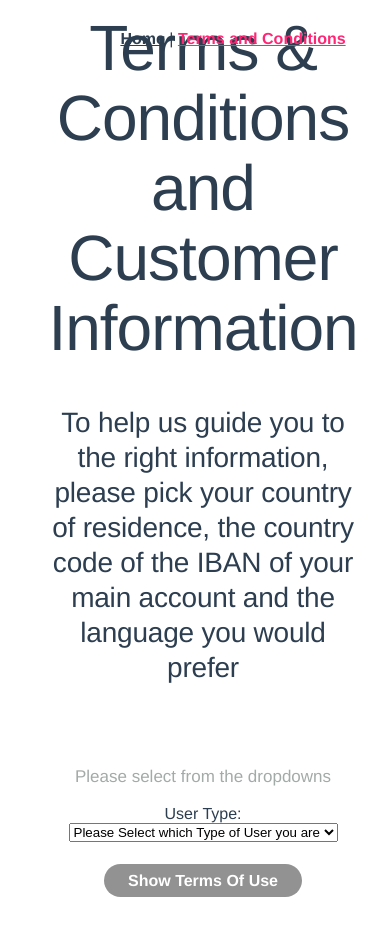
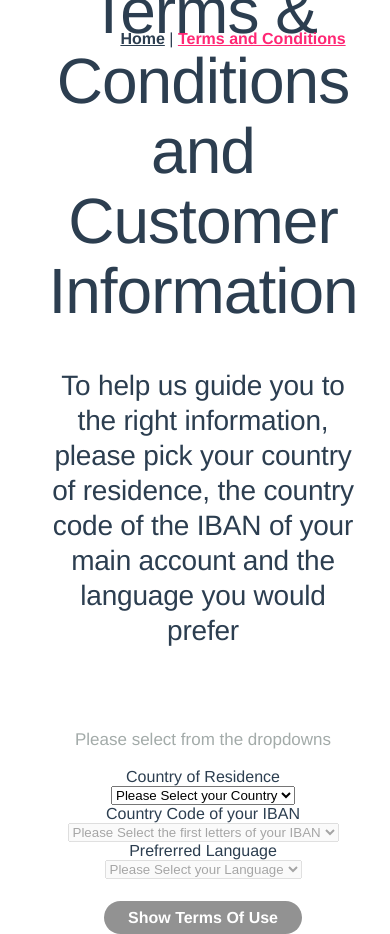
Before and after one commit to MetinLamby/solarisbanktccopy, a Vue app: page /termsandconditionsform in a window 390 px wide. Shown: the top 934 px of the page. Before the commit the page ends 897 px from the top, so only its background shows below. Built offline with nearby package versions, Linux system fonts and the light colour scheme.

Commit message:
added the responsive dropdown menus

```diff
--- a/src/views/TCFormView.vue
+++ b/src/views/TCFormView.vue
@@ -8,17 +8,102 @@
         </div>
         <div class="termsAndConditionsInputForm">
             <p class="formHeader">Please select from the dropdowns</p>
-            <div class="userType">
-                <div>User Type: {{ userTypeSelected }}</div>
-                <select v-model="userTypeSelected">
-                    <option disabled value="">Please Select which Type of User you are</option>
-                    <option>Issuer</option>
-                    <option>Investor</option>
+
+
+
+
+
+            <div class="countryOfResidence">
+                <div>Country of Residence</div>
+                <select v-model="residenceCountry">
+                    <option disabled value="">Please Select your Country</option>
+                    <option>France</option>
+                    <option>Germany</option>
+                    <option>Italy</option>
+                    <option>Spain</option>
                 </select>
             </div>
+
+
+
+
+
+            <div class="IBANcountryCode">
+                <div>Country Code of your IBAN</div>
+                <select v-model="ibanCode" :disabled=isDisabledResidence>
+                    <option disabled value="">Please Select the first letters of your IBAN</option>
+                    <template v-if="this.residenceCountry === 'France'">
+                        <option v-for="ibanCodeListFranceItem in ibanCodeListFrance" :key="ibanCodeListFranceItem">{{ibanCodeListFranceItem}}</option>
+                    </template>
+                    <template v-if="this.residenceCountry === 'Germany'">
+                        <option v-for="ibanCodeListGermanyItem in ibanCodeListGermany" :key="ibanCodeListGermanyItem">{{ibanCodeListGermanyItem}}</option>
+                    </template>
+                    <template v-if="this.residenceCountry === 'Italy'">
+                        <option v-for="ibanCodeListItalyItem in ibanCodeListItaly" :key="ibanCodeListItalyItem">{{ibanCodeListItalyItem}}</option>
+                    </template>
+                    <template v-if="this.residenceCountry === 'Spain'">
+                        <option v-for="ibanCodeListSpainItem in ibanCodeListSpain" :key="ibanCodeListSpainItem">{{ibanCodeListSpainItem}}</option>
+                    </template>
+                </select>
+            </div>
+
+
+
+
+
+
+
+
+
+
+            <div class="languagePreference">
+                <div>Prefrerred Language</div>
+                <select v-model="preferredLanguage" :disabled=isDisabledIBAN>
+                    <option disabled value="">Please Select your Language</option>
+
+
+                    <template v-if="this.residenceCountry === 'France' && this.ibanCode === 'DE'">
+                        <option v-for="preferredLanguageListFranceDEItem in preferredLanguageListFranceDE" :key="preferredLanguageListFranceDEItem">{{preferredLanguageListFranceDEItem}}</option>
+                    </template>
+                    <template v-if="this.residenceCountry === 'France' && this.ibanCode === 'FR'">
+                        <option v-for="preferredLanguageListFranceFRItem in preferredLanguageListFranceFR" :key="preferredLanguageListFranceFRItem">{{preferredLanguageListFranceFRItem}}</option>
+                    </template>
+
+
+                    <template v-if="this.residenceCountry === 'Germany' && this.ibanCode === 'DE'">
+                        <option v-for="preferredLanguageListGermanyDEItem in preferredLanguageListGermanyDE" :key="preferredLanguageListGermanyDEItem">{{preferredLanguageListGermanyDEItem}}</option>
+                    </template>
+
+
+                    <template v-if="this.residenceCountry === 'Italy' && this.ibanCode === 'DE'">
+                        <option v-for="preferredLanguageListItalyDEItem in preferredLanguageListItalyDE" :key="preferredLanguageListItalyDEItem">{{preferredLanguageListItalyDEItem}}</option>
+                    </template>
+                    <template v-if="this.residenceCountry === 'Italy' && this.ibanCode === 'IT'">
+                        <option v-for="preferredLanguageListItalyITItem in preferredLanguageListItalyIT" :key="preferredLanguageListItalyITItem">{{preferredLanguageListItalyITItem}}</option>
+                    </template>
+
+
+                    <template v-if="this.residenceCountry === 'Spain' && this.ibanCode === 'DE'">
+                        <option v-for="preferredLanguageListSpainDEItem in preferredLanguageListSpainDE" :key="preferredLanguageListSpainDEItem">{{preferredLanguageListSpainDEItem}}</option>
+                    </template>
+                    <template v-if="this.residenceCountry === 'Spain' && this.ibanCode === 'ES'">
+                        <option v-for="preferredLanguageListSpainESItem in preferredLanguageListSpainES" :key="preferredLanguageListSpainESItem">{{preferredLanguageListSpainESItem}}</option>
+                    </template>
+
+                </select>
+            </div>
+
+
+
+
+
+
+
+
         </div>
         <div class="termsAndConditionsBtn">
-            <router-link :to="{path: '/' + this.userTypeSelected + 'Terms'}" class="nav-link btn btn-ghost">Show Terms Of Use</router-link>
+            <router-link :to="{path: '/' + this.residenceCountry + 'Terms'}" class="nav-link btn btn-ghost">Show Terms Of Use</router-link>
+            <!--<router-link :to="{path: '/' + this.residenceCountry + '/' + this.ibanCode + '/' + this.preferredLanguage + 'Terms'}" class="nav-link btn btn-ghost">Show Terms Of Use</router-link>-->
         </div>
         </div>
     </div>
@@ -27,13 +112,38 @@
 
 
 <script>
-  export default {
-    data() {
-      return {
-        userTypeSelected: ''
-      }
+    export default {
+        data() {
+            return {
+                ibanCodeListFrance: ['DE', 'FR'],
+                ibanCodeListGermany: ['DE'],
+                ibanCodeListItaly: ['DE', 'IT'],
+                ibanCodeListSpain: ['DE', 'ES'],
+
+
+                preferredLanguageListFranceDE: ['French'],
+                preferredLanguageListFranceFR: ['English', 'French'],
+                preferredLanguageListGermanyDE: ['English', 'German'],
+                preferredLanguageListItalyDE: ['Italian'],
+                preferredLanguageListItalyIT: ['English', 'Italian'],
+                preferredLanguageListSpainDE: ['Spanish'],
+                preferredLanguageListSpainES: ['English', 'Spanish'],
+
+
+                residenceCountry: '',
+                ibanCode: '',
+                preferredLanguage: ''
+            }
+        },
+        computed: {
+            isDisabledResidence() {
+                return !this.residenceCountry.localeCompare('');
+            },
+            isDisabledIBAN() {
+                return !this.ibanCode.localeCompare('');
+            },
+        },
     }
-  }
 </script>
 
 <style>
```
Also changed, not shown: static.json (deleted, +0 -7 lines).
